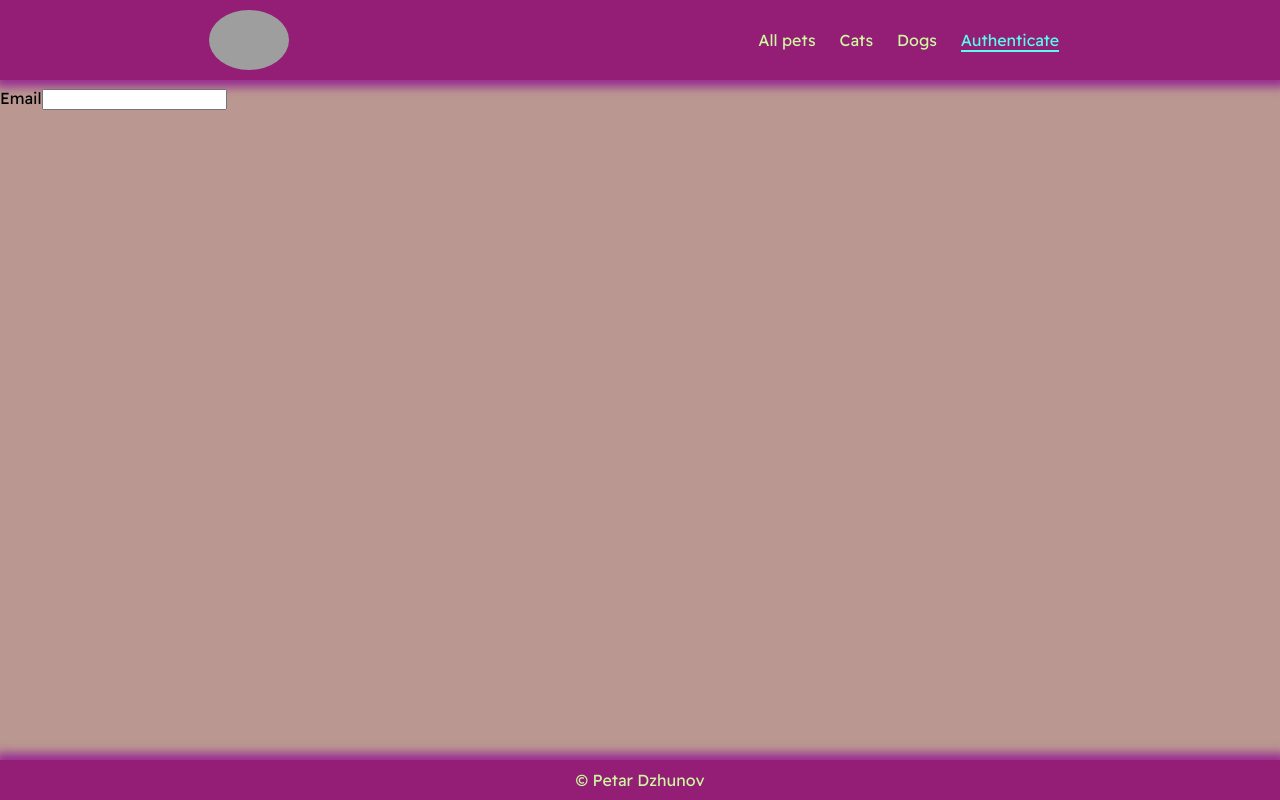
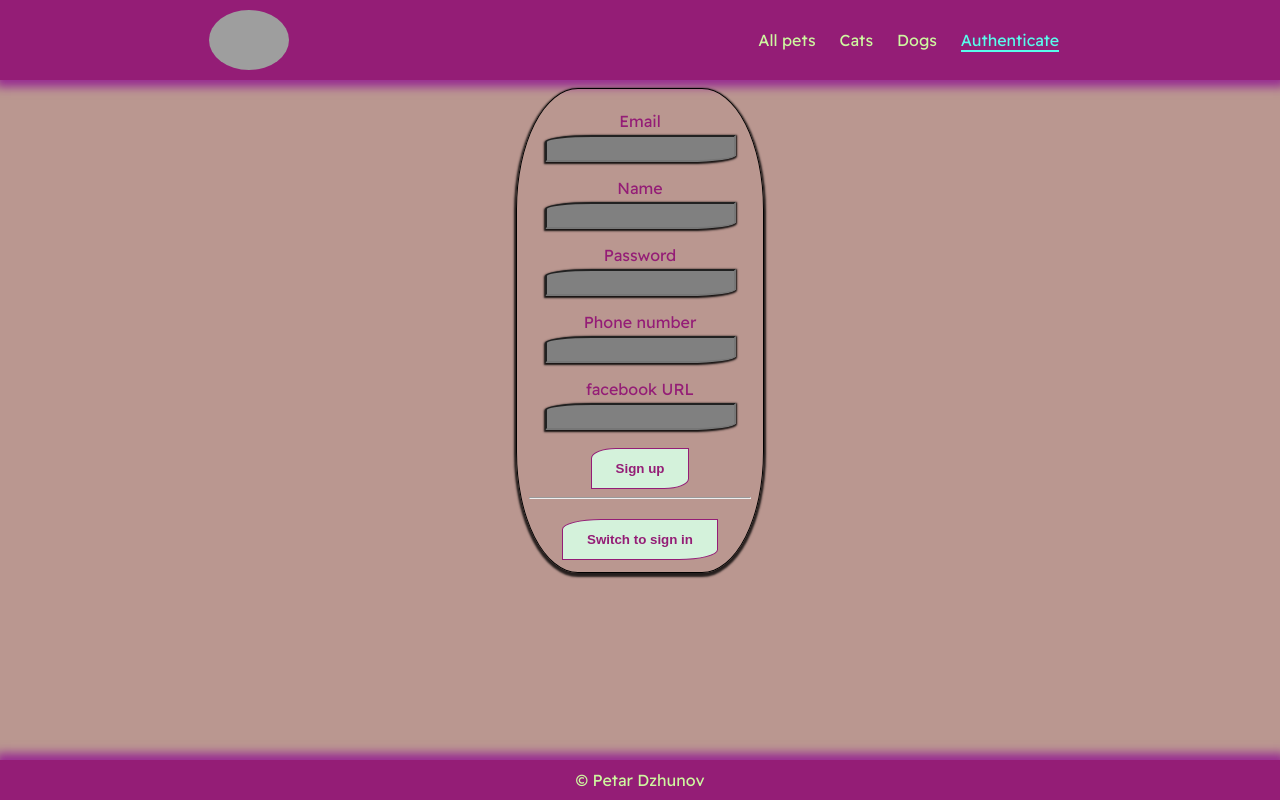
Before and after one commit to PetyrDzhunov/Adopt-a-pet, a React (Create React App) app in the folder client/: page /authenticate in a window 1280 px wide. Built offline with nearby package versions, Linux system fonts and the light colour scheme; grey boxes are pictures that could not be loaded; a web font is replaced by a local one.

Commit message:
create forms with formik and Yup for validations for authentication

```diff
--- a/client/package.json
+++ b/client/package.json
@@ -7,12 +7,14 @@
     "@testing-library/jest-dom": "^5.16.1",
     "@testing-library/react": "^11.2.7",
     "@testing-library/user-event": "^12.8.3",
+    "formik": "^2.2.9",
     "react": "^17.0.2",
     "react-dom": "^17.0.2",
     "react-redux": "^7.2.6",
     "react-router-dom": "^6.1.1",
     "react-scripts": "4.0.3",
-    "web-vitals": "^1.1.2"
+    "web-vitals": "^1.1.2",
+    "yup": "^0.32.11"
   },
   "scripts": {
     "start": "react-scripts start",
--- /dev/null
+++ b/client/src/components/Button/Button.css
@@ -0,0 +1,37 @@
+.primary-button--small {
+    margin-top: 12px;
+    border: 1px solid #941D76;
+    background-color: #D4F2DB;
+    padding: 8px 12px;
+    border-top-left-radius: 25%;
+    border-bottom-right-radius: 25%;
+    cursor: pointer;
+    font-weight: bolder;
+    border: 1px solid #941D76;
+    color: #941D76;
+}
+
+.primary-button--small:hover {
+    transition: 0.3s ease-out;
+    background-color: #CEF7A0;
+}
+
+.primary-button--big:hover {
+    transition: 0.3s ease-out;
+    background-color: #CEF7A0;
+}
+
+.primary-button--big {
+    margin-top: 12px;
+    border: 1px solid #941D76;
+    background-color: #D4F2DB;
+    padding: 12px 24px;
+    border-top-left-radius: 25%;
+    border-bottom-right-radius: 25%;
+    cursor: pointer;
+    font-weight: bolder;
+    border: 1px solid #941D76;
+    color: #941D76;
+}
+
+.secondary-button {}
--- /dev/null
+++ b/client/src/components/Button/index.js
@@ -0,0 +1,16 @@
+import './Button.css';
+
+const Button = (props) => {
+	return (
+		<button
+			type={props.type}
+			className={props.className}
+			onClick={props.onClick}
+			disabled={props.disabled || false}
+		>
+			{props.children}
+		</button>
+	);
+};
+
+export default Button;
--- a/client/src/containers/AuthenticationPage/Authentication.css
+++ b/client/src/containers/AuthenticationPage/Authentication.css
@@ -0,0 +1,33 @@
+.register-form {
+    border: 1px solid black;
+    display: flex;
+    flex-flow: column wrap;
+    justify-content: center;
+    align-items: center;
+    width: fit-content;
+    padding: 12px;
+    margin: 0 auto;
+    border-radius: 25%;
+    box-shadow: 0px 2px 2px 2px rgba(0, 0, 0, 0.8);
+}
+
+.register-form label {
+    display: block;
+    text-align: center;
+    color: #941D76;
+    margin: 4px 0px;
+}
+
+.register-form input {
+    padding: 4px;
+    border-top-left-radius: 25%;
+    border-bottom-right-radius: 25%;
+    box-shadow: 0px 1px 2px 1px rgba(0, 0, 0, 0.9);
+    font-weight: bolder;
+    color: #58FCEC;
+    background-color: gray;
+}
+
+.form-control {
+    margin: 6px;
+}
--- a/client/src/containers/AuthenticationPage/index.js
+++ b/client/src/containers/AuthenticationPage/index.js
@@ -1,16 +1,98 @@
+import { useState } from 'react';
+import { useFormik } from 'formik';
+import * as Yup from 'yup';
+
 import Header from '../../components/Header';
 import PageWrapper from '../../components/PageWrapper.js';
 import Footer from '../../components/Footer';
 import './Authentication.css';
-import Input from '../../components/Input';
+import Button from '../../components/Button';
+
 
 const Authentication = () => {
+	const [inLoginMode, setInLoginMode] = useState(false);
+
+	const formik = useFormik({
+		initialValues: { name: '', email: '', password: '', phoneNumber: '', facebookURL: '' },
+		validationSchema: Yup.object({
+			email: Yup.string().email('Invalid email address.').required('Email is required.'),
+			name: Yup.string().max(20, 'Name must be less than 20 chars.').required('Name is required.'),
+			phoneNumber: Yup.string().required('Phone is required.').matches(/08[789]\d{7}/i, 'Invalid phone number!'),
+			password: Yup.string().required('Password is required.').min(6, 'Password should be min 6 chars'),
+			facebookURL: Yup.string().matches(/^[a-z]{8}.com\/[A-Za-z0-9]{1,}$/i, 'Invalid facebook link!')
+		}),
+		onSubmit: (values) => console.log(values),
+	});
+
+	const loginModeSwitchHandler = () => {
+		setInLoginMode((prevLoginMode) => !prevLoginMode);
+	};
+
 	return (
 		<PageWrapper>
 			<Header />
-			<form>
-				<Input type="text" label="Email" id="email" name="email" />
-			</form>
+			{!inLoginMode &&
+				<form className='register-form' onSubmit={formik.handleSubmit}>
+
+					<div className='form-control'>
+						<label htmlFor="email">Email</label>
+						<input type="email" id="email" name="email" onBlur={formik.handleBlur} onChange={formik.handleChange} value={formik.values.email} />
+					</div>
+
+					{formik.touched.email && formik.errors.email ? <div style={{ color: "#E71D36" }}>{formik.errors.email}</div> : null}
+					<div className='form-control'>
+						<label htmlFor="name">Name</label>
+						<input type="name" id="name" name="name" onBlur={formik.handleBlur} onChange={formik.handleChange} value={formik.values.name} />
+					</div>
+
+					{formik.touched.name && formik.errors.name ? <div style={{ color: "#E71D36" }}>{formik.errors.name}</div> : null}
+
+
+					<div className='form-control'>
+						<label htmlFor="password">Password</label>
+						<input type="password" id="password" name="password" onBlur={formik.handleBlur} onChange={formik.handleChange} value={formik.values.password} />
+					</div>
+
+					{formik.touched.password && formik.errors.password ? <div style={{ color: "#E71D36" }}>{formik.errors.password}</div> : null}
+
+
+					<div className='form-control'>
+						<label htmlFor="phoneNumber">Phone number</label>
+						<input type="phoneNumber" id="phoneNumber" name="phoneNumber" onBlur={formik.handleBlur} onChange={formik.handleChange} value={formik.values.phoneNumber} />
+					</div>
+
+					{formik.touched.phoneNumber && formik.errors.phoneNumber ? <div style={{ color: "#E71D36" }}>{formik.errors.phoneNumber}</div> : null}
+
+					<div className='form-control'>
+						<label htmlFor="facebookURL">facebook URL</label>
+						<input type="facebookURL" id="facebookURL" name="facebookURL" onBlur={formik.handleBlur} onChange={formik.handleChange} value={formik.values.facebookURL} />
+					</div>
+					{formik.touched.facebookURL && formik.errors.facebookURL ? <div style={{ color: "#E71D36" }}>{formik.errors.facebookURL}</div> : null}
+
+					<Button type="submit" className='primary-button--big'>{inLoginMode ? 'Sign in' : 'Sign up'}</Button>
+					<hr style={{ width: '220px' }} />
+					<Button type='submit' onClick={loginModeSwitchHandler} className='primary-button--big'>{inLoginMode ? 'Switch to sign up' : 'Switch to sign in'}</Button>
+				</form>
+			}
+			{inLoginMode &&
+				<form className='register-form' onSubmit={formik.handleSubmit}>
+
+					<div className='form-control'>
+						<label htmlFor="email">Email</label>
+						<input type="email" id="email" name="email" onBlur={formik.handleBlur} onChange={formik.handleChange} value={formik.values.email} />
+					</div>
+					{formik.touched.email && formik.errors.email ? <div style={{ color: "#E71D36" }}>{formik.errors.email}</div> : null}
+
+					<div className='form-control'>
+						<label htmlFor="password">Password</label>
+						<input type="password" id="password" name="password" onBlur={formik.handleBlur} onChange={formik.handleChange} value={formik.values.password} />
+					</div>
+					{formik.touched.password && formik.errors.password ? <div style={{ color: "#E71D36" }}>{formik.errors.password}</div> : null}
+					<Button type="submit" className='primary-button--big'>{inLoginMode ? 'Sign in' : 'Sign up'}</Button>
+					<hr style={{ width: '220px' }} />
+					<Button type='submit' onClick={loginModeSwitchHandler} className='primary-button--big'>{inLoginMode ? 'Switch to sign up' : 'Switch to sign in'}</Button>
+				</form>}
+
 			<Footer><p>&copy; Petar Dzhunov</p></Footer>
 		</PageWrapper>
 	);
```
Also changed, not shown: 1 other file (tests, documents, lock files or other folders).
